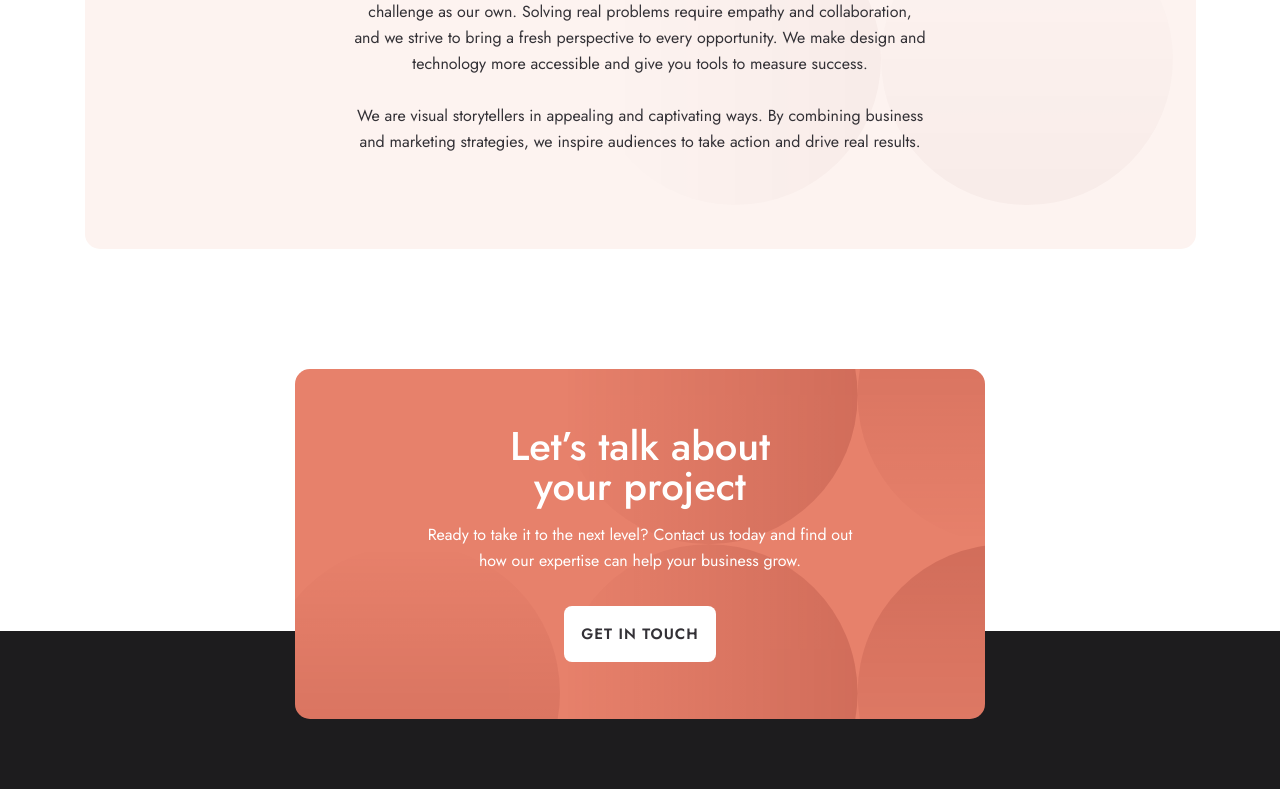
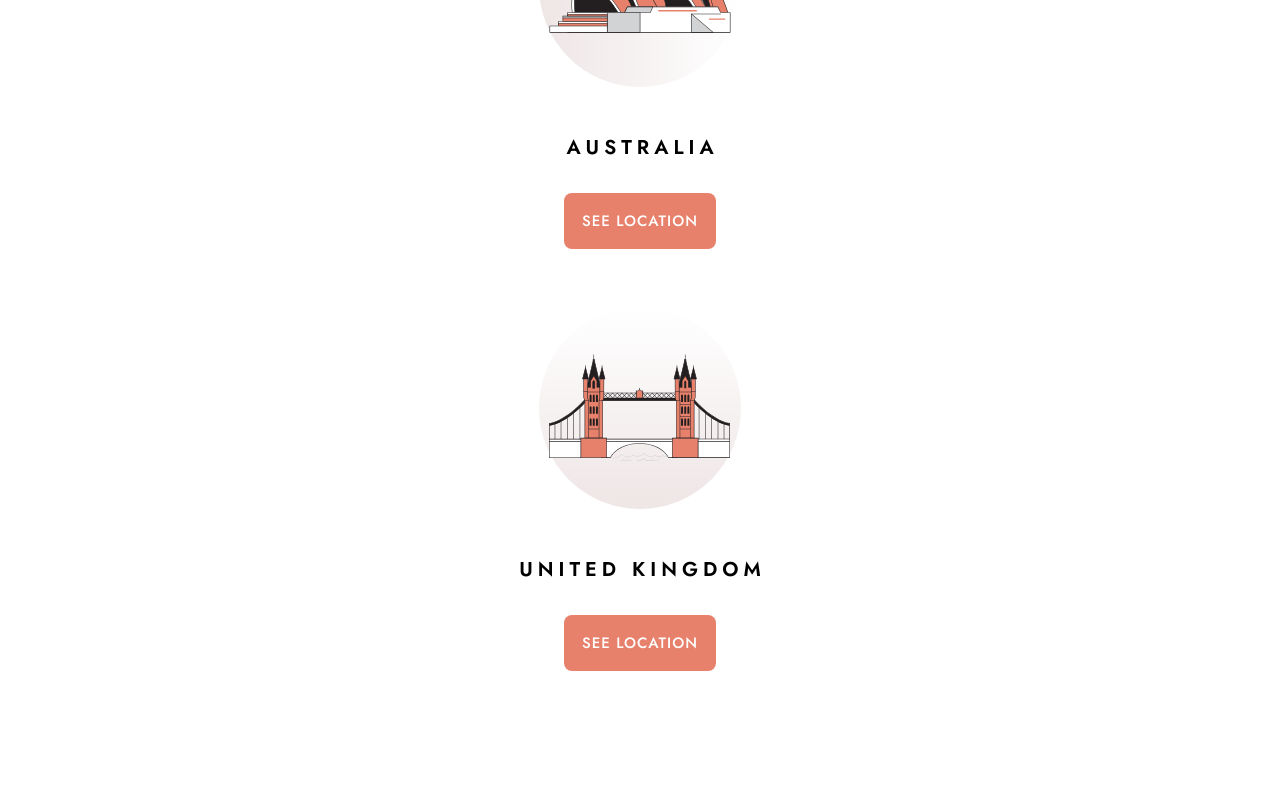
Before and after one commit to BryanEnriquez/designo, a React (Create React App) app: page /about in a window 1280 px wide. Shown: the part 2400-3189 px from the top of the page. Built offline with nearby package versions, Linux system fonts and the light colour scheme.

Commit message:
Add navigation links to about page

```diff
--- a/src/components/Button.scss
+++ b/src/components/Button.scss
@@ -8,7 +8,7 @@
   width: 15.2rem;
   font-size: 1.5rem;
   line-height: 2.2rem;
-  font-weight: 600; // 500~600
+  font-weight: 500; // 500~600
   letter-spacing: 1px;
   text-transform: uppercase;
   text-decoration: none;
--- /dev/null
+++ b/src/components/LocationLinks.js
@@ -0,0 +1,26 @@
+import Graphic from './Graphic';
+import Button from './Button';
+import { ReactComponent as svg1 } from '../imgs/shared/desktop/illustration-canada.svg';
+import { ReactComponent as svg2 } from '../imgs/shared/desktop/illustration-australia.svg';
+import { ReactComponent as svg3 } from '../imgs/shared/desktop/illustration-united-kingdom.svg';
+import './LocationLinks.scss';
+
+const locations = [
+  { label: 'canada', mod: '90d', Svg: svg1 },
+  { label: 'australia', mod: null, Svg: svg2 },
+  { label: 'united kingdom', mod: '270d', Svg: svg3 },
+];
+
+const LocationLinks = () => (
+  <div className="locations">
+    {locations.map((el) => (
+      <div key={el.label} className="locations__box">
+        <Graphic Svg={el.Svg} mod={el.mod} />
+        <span>{el.label}</span>
+        <Button label="See location" to={'/locations'} color="primary" />
+      </div>
+    ))}
+  </div>
+);
+
+export default LocationLinks;
--- /dev/null
+++ b/src/components/LocationLinks.scss
@@ -0,0 +1,35 @@
+@import '../css/variables';
+
+.locations {
+  display: grid;
+  grid-template-columns: 1fr;
+  grid-template-rows: repeat(3, auto);
+  gap: 4.8rem;
+
+  @media (min-width: $media-m) {
+    gap: 5.8rem;
+  }
+
+  @media (min-width: $media-l) {
+    grid-template-columns: repeat(3, 1fr);
+    grid-template-rows: auto;
+    gap: 3rem;
+  }
+
+  &__box {
+    display: flex;
+    flex-direction: column;
+    align-items: center;
+
+    span {
+      display: block;
+      margin: 4.8rem 0 3.2rem 0;
+      padding-left: 5px;
+      font-weight: 600;
+      font-size: 2rem;
+      line-height: 2.6rem;
+      letter-spacing: 5px;
+      text-transform: uppercase;
+    }
+  }
+}
--- a/src/layout/Section.js
+++ b/src/layout/Section.js
@@ -1,8 +1,8 @@
 import './Section.scss';
 import { resMods } from '../utils/calcLayoutMod';
 
-const Section = ({ limit, r, children, id }) => {
-  const cn = resMods('s', { l: limit, r });
+const Section = ({ limit, shift, r, children, id }) => {
+  const cn = resMods('s', { l: limit, shift, r });
   return (
     <section className={cn} {...(id && { id })}>
       {children}
--- a/src/layout/Section.scss
+++ b/src/layout/Section.scss
@@ -22,4 +22,11 @@
       border-radius: 15px;
     }
   }
+
+  &--shift {
+    margin-top: -12rem;
+    @media (min-width: $media-m) {
+      margin: 0;
+    }
+  }
 }
--- a/src/routes/About.js
+++ b/src/routes/About.js
@@ -3,6 +3,7 @@ import Section from '../layout/Section';
 import Frame from '../components/Frame';
 import Hero from '../components/Hero';
 import Content from '../components/Content';
+import LocationLinks from '../components/LocationLinks';
 import { aboutCopy } from '../copy/aboutCopy';
 
 const About = () => {
@@ -13,10 +14,13 @@ const About = () => {
           <Hero />
         </Frame>
       </Section>
-      <Section r>
+      <Section shift r>
         <Frame img="c1" side="l">
           <Content content={aboutCopy.c1} pattern="c1" />
         </Frame>
+      </Section>
+      <Section>
+        <LocationLinks />
       </Section>
       <Section r>
         <Frame img="c2">
```
